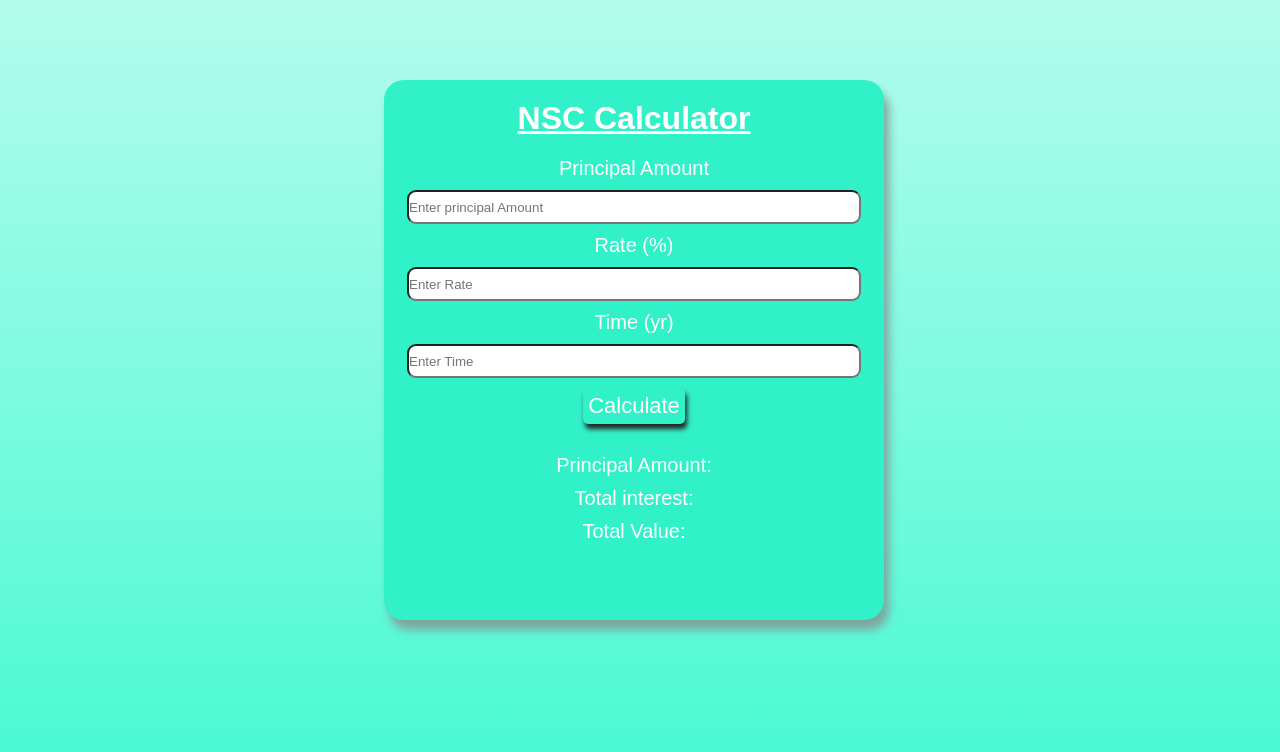
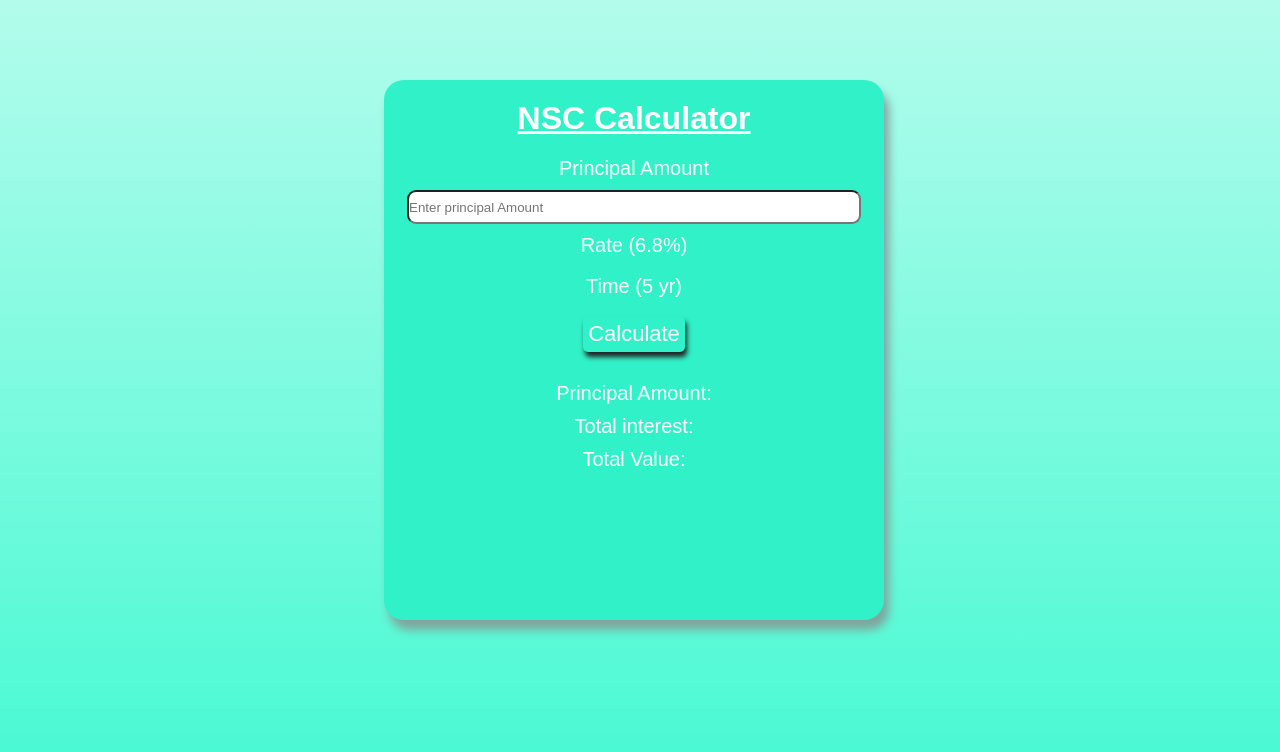
Before and after one commit to stocksmantra/Calculators, a plain HTML site: page nsc/index.html in a window 1280 px wide. Drawn offline with Linux system fonts and the light colour scheme.

Commit message:
Correcting Data

```diff
--- a/nsc/index.html
+++ b/nsc/index.html
@@ -18,15 +18,15 @@
         <input type="number" placeholder="Enter principal Amount" id="amount">
         <br>
         <!-- end principal amount  -->
-        <label for="rate">Rate (%)</label>
+        <label for="rate">Rate (6.8%)</label>
         <br>
-        <input type="number" placeholder="Enter Rate" id="rate">
+        <!-- <input type="number" placeholder="Enter Rate" id="rate"> -->
         <br>
         <!-- start time  -->
-        <label for="time">Time (yr)</label>
+        <label for="time">Time (5 yr)</label>
         <br>
 
-        <input type="number" placeholder="Enter Time" id="time">
+        <!-- <input type="number" placeholder="Enter Time" id="time"> -->
         <br>
         <button onclick="answer()">Calculate</button>
         <p>Principal Amount: <span id="output_1"></span></p>
@@ -38,13 +38,13 @@
             var amount_input = parseInt(document.getElementById("amount").value);
 
 
-            var rate_input = parseInt(document.getElementById("rate").value);
+            // var rate_input = parseInt(document.getElementById("rate").value);
 
 
-            var time_input = parseInt(document.getElementById("time").value);
+            // var time_input = parseInt(document.getElementById("time").value);
 
 
-            var interest = amount_input * rate_input * time_input / 100;
+            var interest =(amount_input* Math.pow(( 1+6.8 / 100),  5))-amount_input ;
 
             var total = interest + amount_input;
 
```
